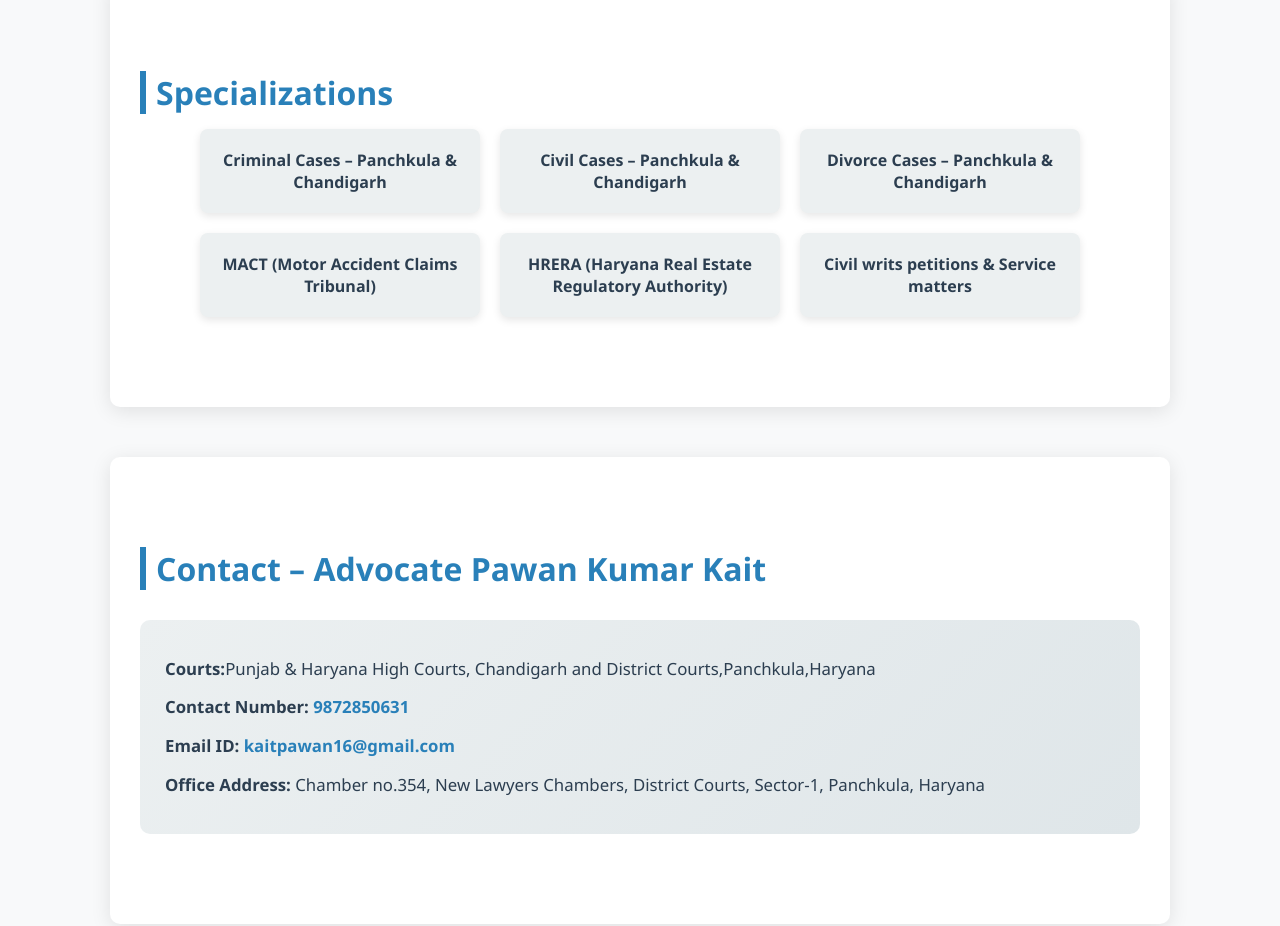
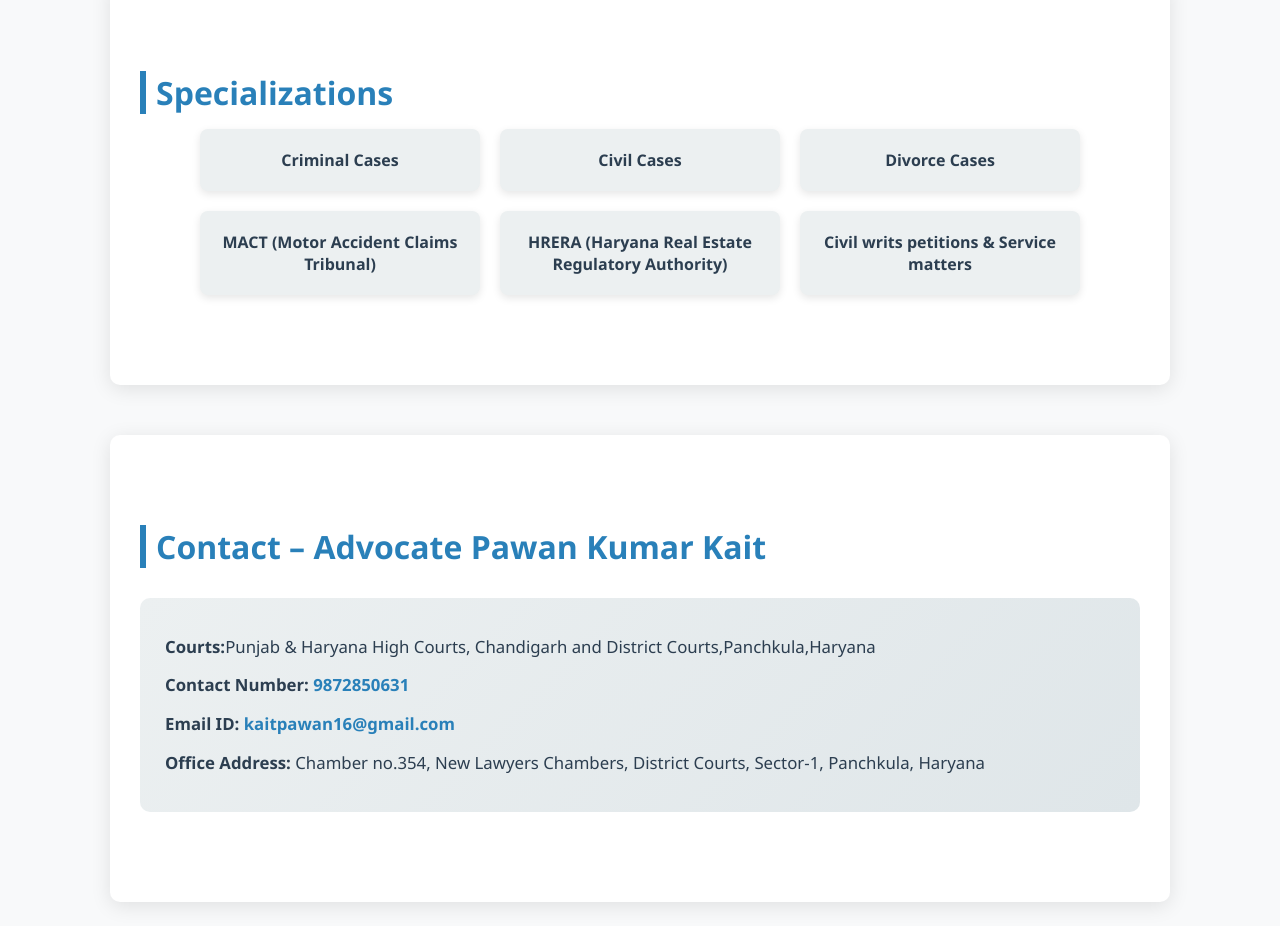
Before and after one commit to kaitpawan16-arch/Advocate-Pawan-Kumar---Lawyer-in-Chandigarh-and-Panchkula-, a plain HTML site: page index.html in a window 1280 px wide. Shown: the part 940-1866 px from the top of the page. Drawn offline with Linux system fonts and the light colour scheme.

Commit message:
Update index.html

```diff
--- a/index.html
+++ b/index.html
@@ -43,7 +43,7 @@ content="a62fyYASIS1A36wkM0--4D0fDOHoooNcpr4pT_5qCrI" />
     "url": "https://yourusername.github.io/pawan-kumar-kait/",
     "address": {
       "@type": "PostalAddress",
-      "streetAddress": "Chamber no.354, New Lawyers Complex, District Courts, Sector-1",
+      "streetAddress": "Chamber no.354, New Lawyers Chambers, District Courts, Sector-1",
       "addressLocality": "Panchkula",
       "addressRegion": "Haryana",
       "postalCode": "134109",
@@ -121,9 +121,9 @@ content="a62fyYASIS1A36wkM0--4D0fDOHoooNcpr4pT_5qCrI" />
     <section>
       <h2>Specializations</h2>
       <div class="specializations">
-        <div>Criminal Cases – Panchkula & Chandigarh</div>
-        <div>Civil Cases – Panchkula & Chandigarh</div>
-        <div>Divorce Cases – Panchkula & Chandigarh</div>
+        <div>Criminal Cases</div>
+        <div>Civil Cases</div>
+        <div>Divorce Cases</div>
         <div>MACT (Motor Accident Claims Tribunal)</div>
         <div>HRERA (Haryana Real Estate Regulatory Authority)</div>
         <div>Civil writs petitions & Service matters</div>
```
